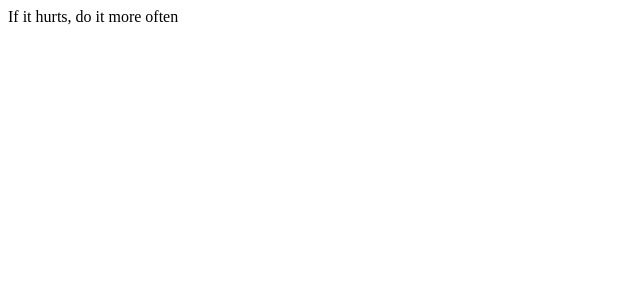
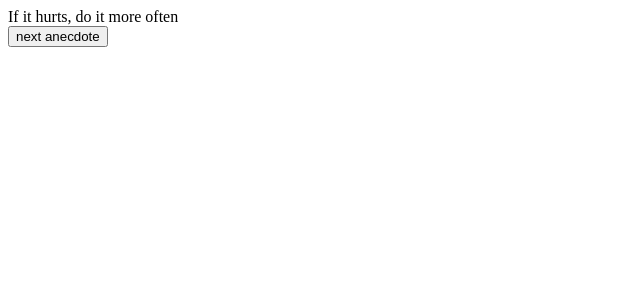
Before and after one commit to staeff/fullstackopen-strategies, a React (Create React App) app: page / in a window 1280 px wide. Shown: the top 300 px of the page, without its empty margins (0-640 px from the left). Built offline with nearby package versions, Linux system fonts and the light colour scheme.

Commit message:
Implement button to randomly show a quote

```diff
--- a/src/App.js
+++ b/src/App.js
@@ -13,9 +13,18 @@ const App = () => {
 
   const [selected, setSelected] = useState(0)
 
+  const getRandomInt = (max) => {
+    return Math.floor(Math.random() * max);
+  }
+
+  const handleButtonClick = () => {
+    setSelected(getRandomInt(anecdotes.length))
+  }
+
   return (
     <div>
-      {anecdotes[selected]}
+      {anecdotes[selected]} <br />
+      <button onClick={handleButtonClick}>next anecdote</button>
     </div>
   )
 }
```
